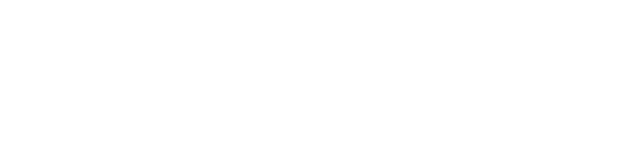
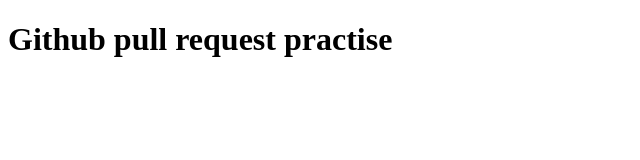
Before and after one commit to toriqul007/github-pull-request-practice, a plain HTML site: page index.html in a window 1280 px wide. Shown: the whole page, without its empty margins (0-640 px from the left). Drawn offline with Linux system fonts and the light colour scheme.

Commit message:
another changes in index.html

```diff
--- a/index.html
+++ b/index.html
@@ -9,6 +9,8 @@
 
 </head>
 <body>
+    <h1>Github pull request practise</h1>
     <script src="js/main.js"></script>
+
 </body>
 </html>
```
